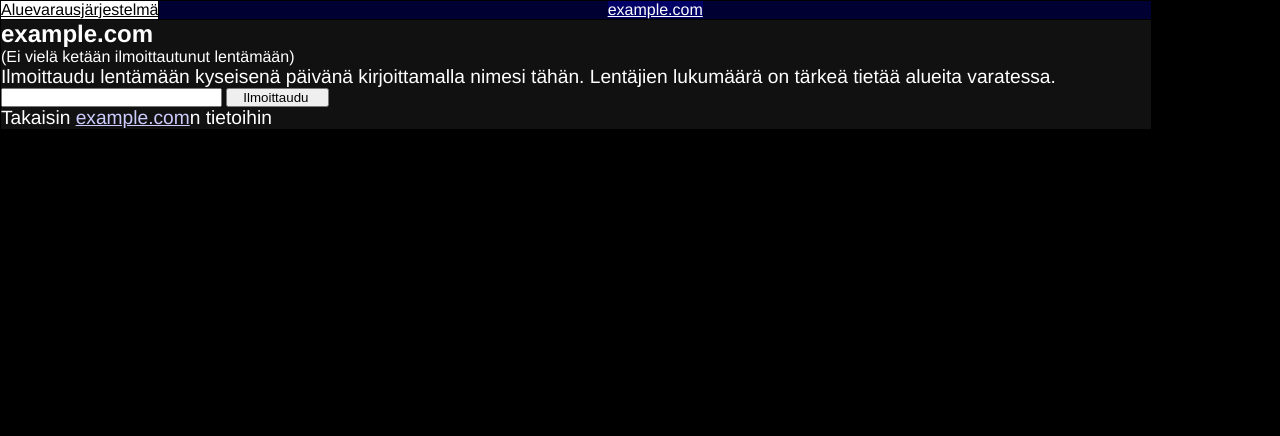
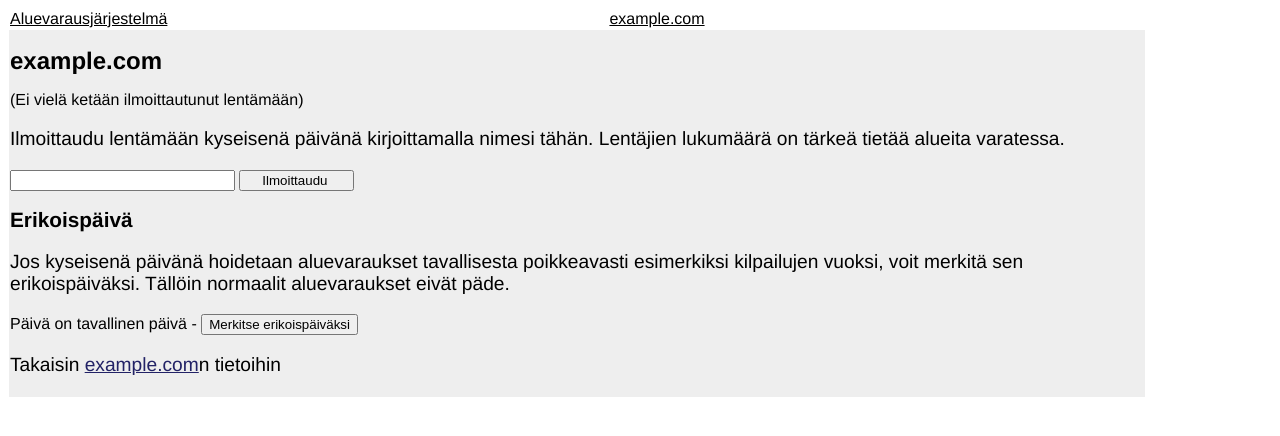
Before and after one commit to vranki/areareservation, a Django app: template templates/reservations/dayinfo.html in a window 1280 px wide. Shown: the top 436 px of the page. Run offline with Django 3.2, Linux system fonts and the light colour scheme; the template is opened without the code that fills it: values that come from a table or form of the project are taken from there, others are empty; parts of the project's set-up code (start-up, migrations or seed data) failed here and were passed over.

Commit message:
better style, added support for special days

```diff
--- a/static/styles.css
+++ b/static/styles.css
@@ -1,29 +1,30 @@
+/*
 * {padding:0.0em; margin:0.0em;}
-
-body {background:#000000; font-family: "Helvetica Neue", Helvetica, Verdana, sans-serif; color:#FFFFFF;}
+*/
+body {background:#FFFFFF; font-family: "Helvetica Neue", Helvetica, Verdana, sans-serif; color:#000000;}
 p, ul, ol {font-size:1.2em;}
 h1 {font-size:1.5em;}
 h2 {font-size:1.3em;}
-a {color:#CCCCFF}
+a {color:#222266}
 td.title {background:#FFFFFF}
 a.title {color:#000000}
-td.sitelist {background:#000033}
-a.sitelist {background:#000066;color:#FFFFFF}
-td.body {background:#111111;}
+td.sitelist {background:#FFFFFF}
+a.sitelist {background:#FFFFFF;color:#000000}
+td.body {background:#EEEEEE;}
 div.tableheading {color:#000000;padding:0.2em}
-tr.tableheading {background:#999999}
-tr.tablebody {background:#333333;text-align:center}
+tr.tableheading {background:#FFFFFF;}
+tr.tablebody {background:#CCCCCC;text-align:center;}
 div.tablebody {margin:2em}
 div.error {color:#000000;background:#EEEE00;font-weight:bold;}
 li.oldreservation {font-size:0.7em;}
-div.status_Planned {background:#444444;}
-div.status_Requested {background:#222266;}
-div.status_Accepted {background:#226622;}
-div.status_Rejected {background:#662222;}
-
+div.status_Planned {background:#AAAAAA;}
+div.status_Requested {background:#CCCCFF;}
+div.status_Accepted {background:#CCFFCC;}
+div.status_Rejected {background:#FFCCCC;}
+div.specialDay { background:#FFFFCC;}
 fieldset {
   padding: 1em;
-  background-color:#333333;
+  background-color:#CCCCCC;
   }
 
 label {
@@ -32,3 +33,8 @@ label {
   text-align:right;
   font-weight:bold;
 }
+hr {
+    border: 0;
+    border-bottom: 1px dashed #ccc;
+    background: #999;
+}
--- a/templates/reservations/dayinfo.html
+++ b/templates/reservations/dayinfo.html
@@ -3,6 +3,7 @@
 {% block content %}
 
 <h1>{{ site.name }} {{ day }}</h1>
+
 {% if pilots %}
 <h2>Lentämään ilmoittautuneet ({{ pilots|length }}):</h2>
 <ul>
@@ -24,6 +25,24 @@ lukumäärä on tärkeä tietää alueita varatessa.
 
 {% csrf_token %}
 </form>
+
+<h2>Erikoispäivä</h2>
+<p>Jos kyseisenä päivänä hoidetaan aluevaraukset tavallisesta poikkeavasti
+esimerkiksi kilpailujen vuoksi, voit merkitä sen erikoispäiväksi. Tällöin normaalit
+aluevaraukset eivät päde.</p>
+<p>
+<form action="/reservations/dayinfo/{{ site.icao }}/{{ day|date:"j.n" }}/" method="post">
+<input type="hidden" name="save" value="yes"/>
+{% if isSpecial %}
+Päivä on erikoispäivä - <input type="submit" value="Merkitse tavalliseksi päiväksi"/>
+{% else %}
+<input type="hidden" name="isSpecial" value="yes"/>
+Päivä on tavallinen päivä - <input type="submit" value="Merkitse erikoispäiväksi"/>
+{% endif %}
+{% csrf_token %}
+</form>
+</p>
+
 <p>
 Takaisin <a href="/sites/{{ site.icao }}/">{{ site.name }}</a>n tietoihin
 </p>
--- a/templates/reservations/personnel.html
+++ b/templates/reservations/personnel.html
@@ -2,7 +2,7 @@
 
 {% block content %}
 
-<h1>{{ site.name }}n Vastuuhenkilöt</h1>
+<h1>{{ site.name }}n AA-henkilöt</h1>
 <p>
 Alla on lista aluvarauksista vastaavista henkilöistä (AA-kerho)
 ja heidän varahenkilöistään joka viikolle. Voit muokata listaa
```
Also changed, not shown: areareservation/reservations/views.py (+7 -3 lines), templates/reservations/detail.html (+5 -5 lines), templates/reservations/sitedetails.html (+17 -7 lines).
